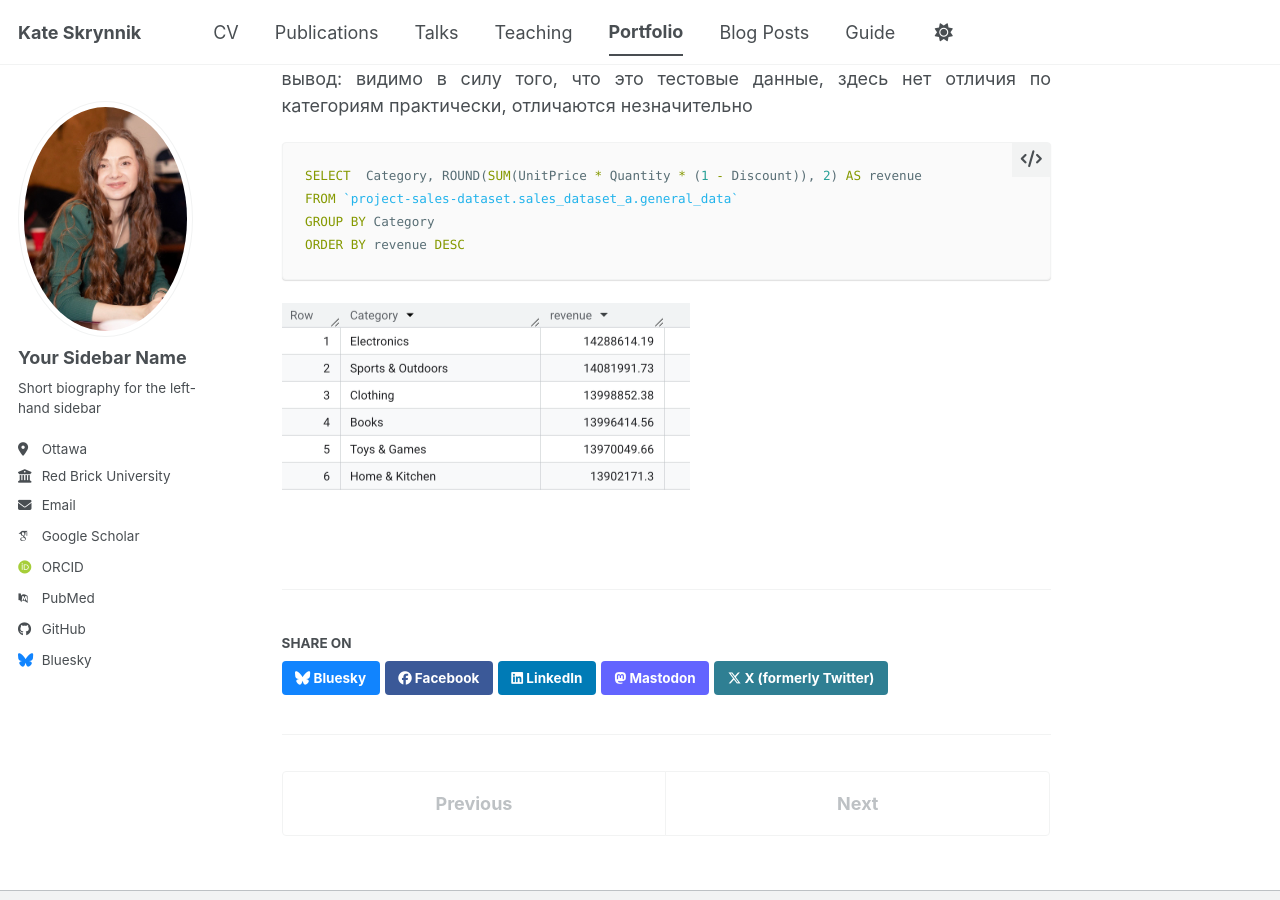
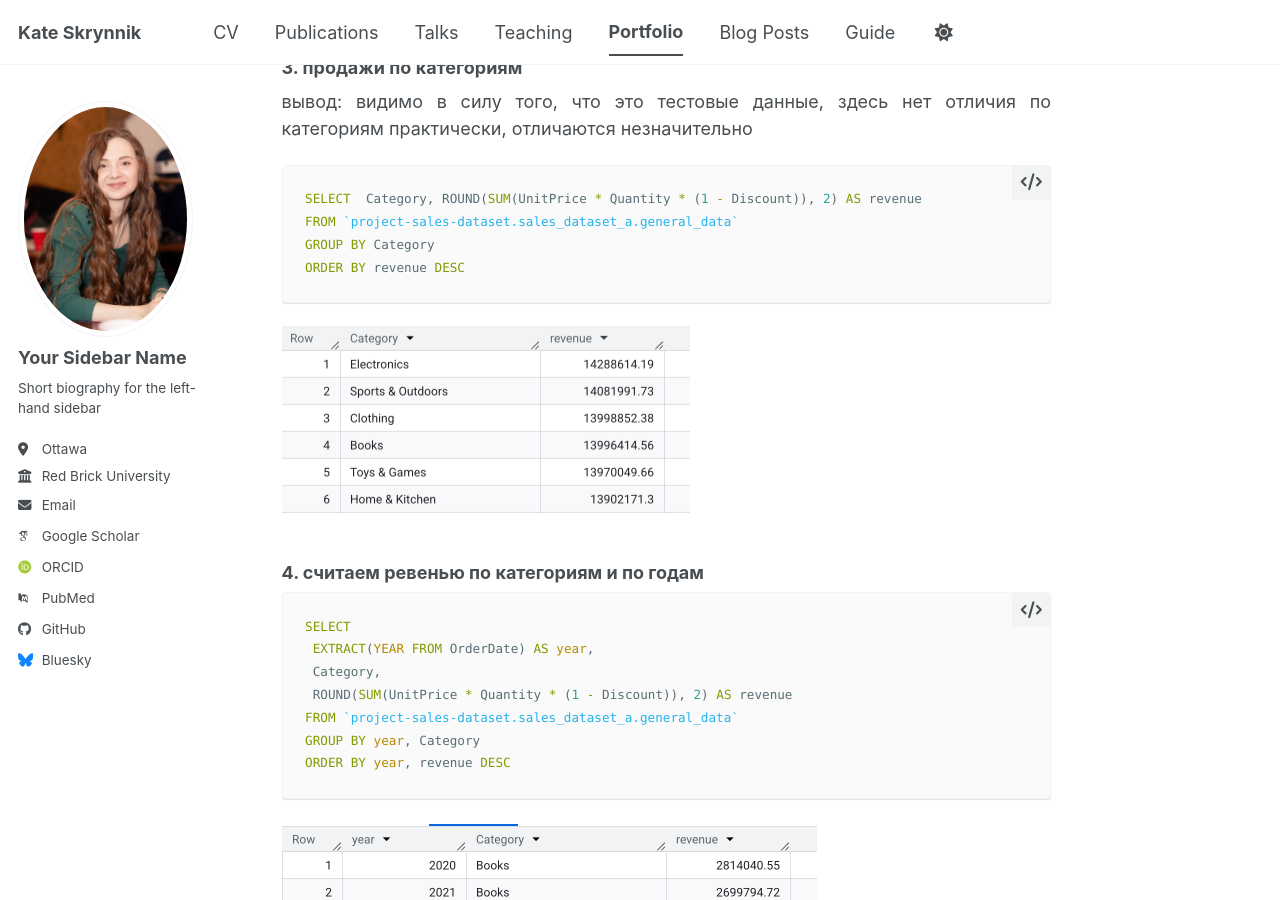
Before and after one commit to katevision/KateS, a Jekyll site: the page built from _portfolio/portfolio-2.md, in a window 1280 px wide and 900 px high, scrolled down 3816 px. Built offline with Jekyll 4.4.1, drawn with Linux system fonts in a browser that asks for light colours; some web fonts are replaced; a script bundle is joined from its source files by our own code; library files that are not in the unit come from our copies; some of the changed text lies outside the part shown.

Commit message:
Update portfolio-2.md

````diff
--- a/_portfolio/portfolio-2.md
+++ b/_portfolio/portfolio-2.md
@@ -109,3 +109,17 @@ GROUP BY Category
 ORDER BY revenue DESC
 ```
 <img src="{{ site.baseurl }}/images/category_sales.png">
+
+### 4. считаем ревенью по категориям и по годам
+
+```sql
+SELECT
+ EXTRACT(YEAR FROM OrderDate) AS year,
+ Category,
+ ROUND(SUM(UnitPrice * Quantity * (1 - Discount)), 2) AS revenue
+FROM `project-sales-dataset.sales_dataset_a.general_data`
+GROUP BY year, Category
+ORDER BY year, revenue DESC
+```
+
+<img src="{{ site.baseurl }}/images/revenue_category_year.png">
````
